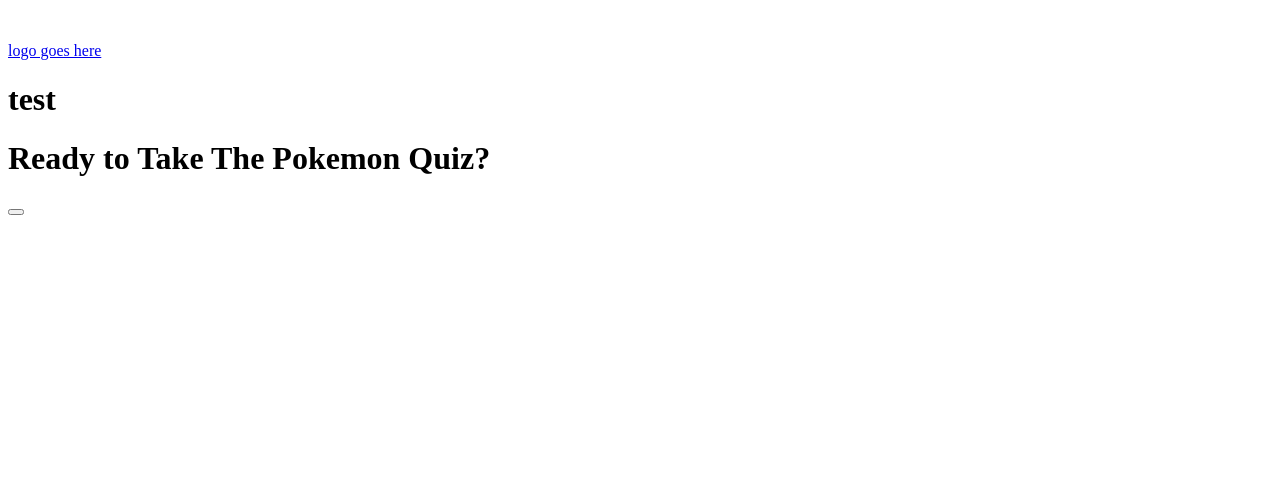
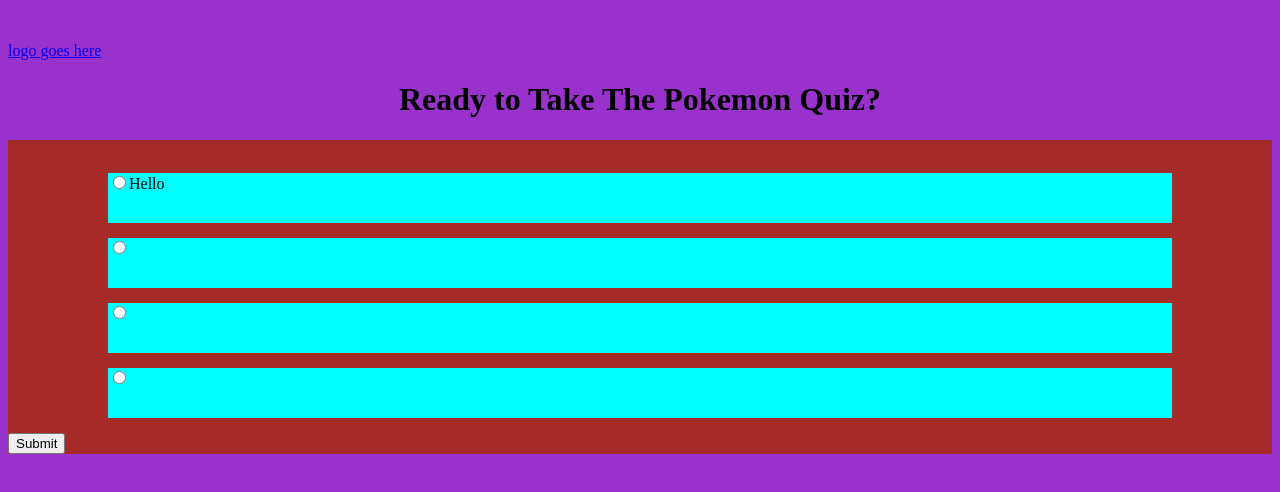
Before and after one commit to thinkful-ei-firefly/Keith-Julian-quiz, a plain HTML site: page index.html in a window 1280 px wide. Drawn offline with Linux system fonts and the light colour scheme.

Commit message:
work on wireframe

```diff
--- a/index.html
+++ b/index.html
@@ -4,6 +4,7 @@
     <meta charset="UTF-8">
     <meta name="viewport" content="width=device-width, initial-scale=1.0">
     <meta http-equiv="X-UA-Compatible" content="ie=edge">
+    <link rel="stylesheet" href="styles.css">
     <title>Keith & Julian's Quiz</title>
 </head>
 <body>
@@ -12,13 +13,22 @@
             <img logo />
             <p>logo goes here</p>
         </a>
-        <h1>test</h1>
-
-
 
     </header>
-    <h1>Ready to Take The Pokemon Quiz?</h1>
-    <button></button>
+    <main>
+        <h1><span id = "question">Ready to Take The Pokemon Quiz?</span></h1>
+        <div class = "box">
+        <img id = 'Pokemon'>
+        <form class = "survey">
+         <div class = "field"><input type = "radio" name = "answer" class = "entry">Hello </div>
+         <div class = "field"><input type = "radio" name = "answer" class = "entry"></div>
+         <div class = "field"><input type = "radio" name = "answer" class = "entry"></div>
+         <div class = "field"><input type = "radio" name = "answer" class = "entry"></div>
+        </form>
+        <input type="submit" value="Submit" class="button">
+    </div>
+    </main>
+
 
 </body>
 </html>
--- a/styles.css
+++ b/styles.css
@@ -0,0 +1,41 @@
+.field{
+    display: block;
+    margin-right: 100px;;
+    margin-left: 100px;
+    margin-top: 15px;
+    margin-bottom: 15px;
+    height: 50px;;
+    background-color: aqua;
+}
+
+.entry{
+    display: inline-block;
+}
+
+#question{
+    display: block;
+    text-align: center;
+}
+
+.box{
+    background-color: brown;
+}
+
+body{
+    background-color: darkorchid;
+}
+
+.button{
+    margin-right: 15px;
+    margin-left: auto;
+}
+
+@media screen and (max-width: 600px){
+    main{
+        background-color: black;
+    }
+    .field{
+        margin-right: 5px;
+        margin-left: 5px;
+    }
+}
```
